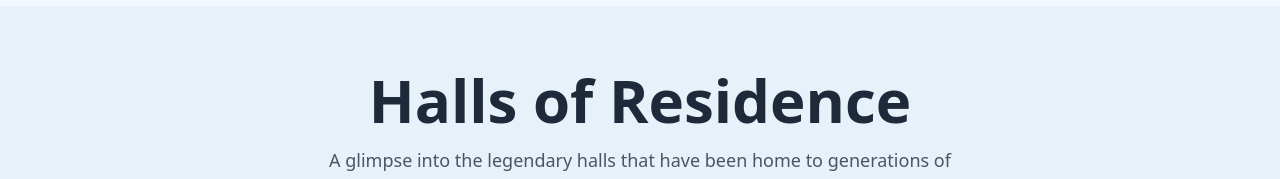
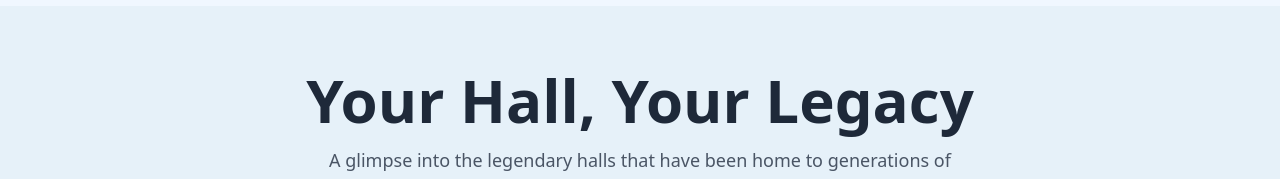
Before and after one commit to rosa479/alumni-portal, a React (Vite) app in the folder portal-frontend/: page / in a window 1280 px wide. Shown: the part 1884-2063 px from the top of the page. Built offline with nearby package versions, Linux system fonts and the light colour scheme; no server answers.

Commit message:
alignment fix

```diff
--- a/portal-frontend/src/components/LandingPage/FeaturedHalls.jsx
+++ b/portal-frontend/src/components/LandingPage/FeaturedHalls.jsx
@@ -116,7 +116,8 @@ const FeaturedHalls = () => {
   return (
     <section className="relative overflow-hidden ">
       <AnimatedBackground />
-      <div className="bg-[#E6F1F9] relative z-10 container mx-auto px-4 pt-16 pb-12">
+      <div className="bg-[#E6F1F9] relative z-10 pt-16 pb-12">
+        <div className="container px-4 mx-auto">
           <motion.div
             initial={{ opacity: 0, y: -30 }}
             animate={{ opacity: 1, y: 0 }}
@@ -124,14 +125,13 @@ const FeaturedHalls = () => {
             className="text-center mb-16"
           >
             <h1 className="text-5xl md:text-6xl font-bold text-gray-800 mb-4">
-            Halls of Residence
+              Your Hall, Your Legacy
             </h1>
             <p className="text-lg text-gray-600 max-w-2xl mx-auto">
               A glimpse into the legendary halls that have been home to
               generations of KGPians.
             </p>
           </motion.div>
-
           <div className="relative h-[300px] flex items-center justify-center">
             {halls.map((hall, index) => (
               <HallCard
@@ -144,7 +144,6 @@ const FeaturedHalls = () => {
               />
             ))}
           </div>
-
           <div className="flex justify-center items-center space-x-6 mt-12">
             <button
               onClick={prevHall}
@@ -173,6 +172,7 @@ const FeaturedHalls = () => {
             </button>
           </div>
         </div>
+      </div>
     </section>
   );
 };
```
Lines whose indentation alone changed are shown as unchanged.
